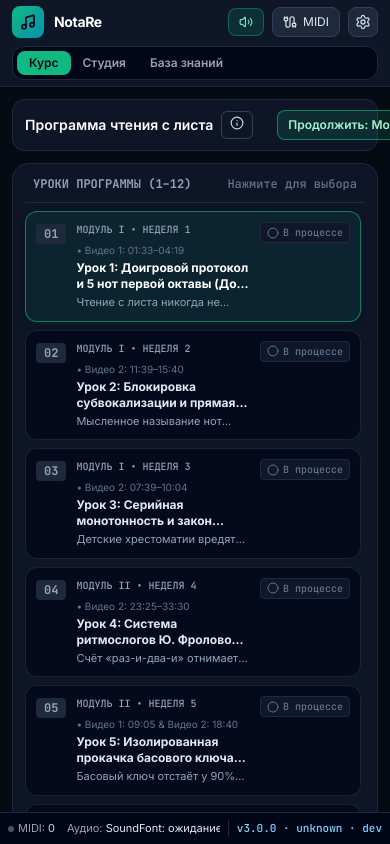
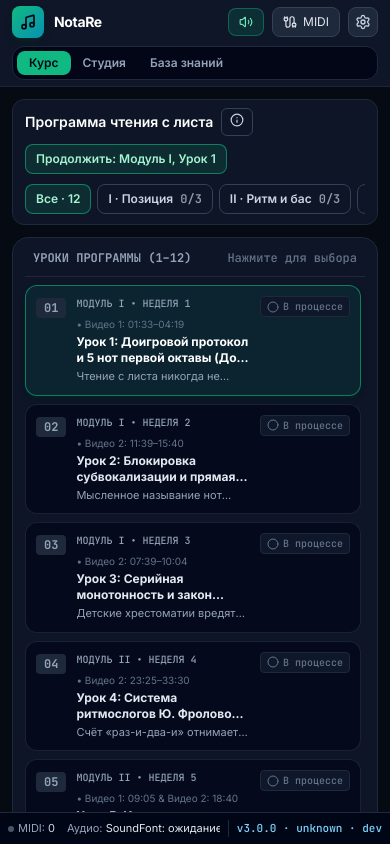
Before and after one commit to shafranek-js/Nota-Re, a React (Vite) app: page / in a window 390 px wide. Built offline with nearby package versions, Linux system fonts and the light colour scheme.

Commit message:
fix(course): wrap compact toolbar safely on mobile and preserve launch accessibility

```diff
--- a/src/components/workspaces/CourseWorkspace.tsx
+++ b/src/components/workspaces/CourseWorkspace.tsx
@@ -50,7 +50,7 @@ export const CourseWorkspace: React.FC = () => {
   return (
     <section className="flex-1 min-h-full lg:min-h-0 w-full p-3 sm:p-3.5 overflow-visible lg:overflow-hidden flex flex-col gap-3">
       {/* Компактная панель курса: без дублирования глобального прогресса. */}
-      <div data-testid="course-toolbar" className="shrink-0 min-w-0 rounded-xl border border-slate-800 bg-slate-900/90 px-3 py-2 flex items-center gap-3">
+      <div data-testid="course-toolbar" className="shrink-0 min-w-0 rounded-xl border border-slate-800 bg-slate-900/90 px-3 py-2 flex flex-wrap sm:flex-nowrap items-center gap-2 sm:gap-3">
         <div className="shrink-0 flex items-center gap-2 min-w-0">
           <h1 className="text-sm sm:text-base font-semibold text-white whitespace-nowrap">Программа чтения с листа</h1>
           <details className="relative group">
@@ -63,7 +63,7 @@ export const CourseWorkspace: React.FC = () => {
             </div>
           </details>
         </div>
-        <nav aria-label="Фильтр модулей курса" className="min-w-0 flex-1 flex items-center gap-1.5 overflow-x-auto whitespace-nowrap custom-scroll py-0.5">
+        <nav aria-label="Фильтр модулей курса" className="order-3 basis-full sm:order-none sm:basis-auto min-w-0 flex-1 flex items-center gap-1.5 overflow-x-auto whitespace-nowrap custom-scroll py-0.5">
           <button type="button" data-testid="course-filter-all" aria-pressed={moduleFilter === 'all'}
             onClick={() => filterByModule('all')}
             className={`shrink-0 rounded-lg border px-2.5 py-1.5 text-xs font-semibold focus-visible:outline focus-visible:outline-2 focus-visible:outline-sky-400 ${moduleFilter === 'all' ? 'border-emerald-500/60 bg-emerald-500/15 text-emerald-200' : 'border-slate-700 text-slate-300 hover:bg-slate-800'}`}>
@@ -175,7 +175,7 @@ export const CourseWorkspace: React.FC = () => {
                 </h2>
               </div>
               <div className="flex flex-wrap items-center justify-end gap-2">
-                <button type="button" data-testid="course-start-selected" onClick={startActiveLessonInTrainer}
+                <button type="button" data-testid="course-start-selected" aria-label={`Запустить этот урок в тренажёре: урок ${lesson.id}`} onClick={startActiveLessonInTrainer}
                   className="rounded-lg bg-emerald-500 hover:bg-emerald-400 px-3 py-2 text-xs font-bold text-slate-950 inline-flex items-center gap-1.5 focus-visible:outline focus-visible:outline-2 focus-visible:outline-offset-2 focus-visible:outline-sky-400">
                   <Play aria-hidden="true" className="w-3.5 h-3.5" /> Запустить урок {lesson.id} (Студия)
                 </button>
```
